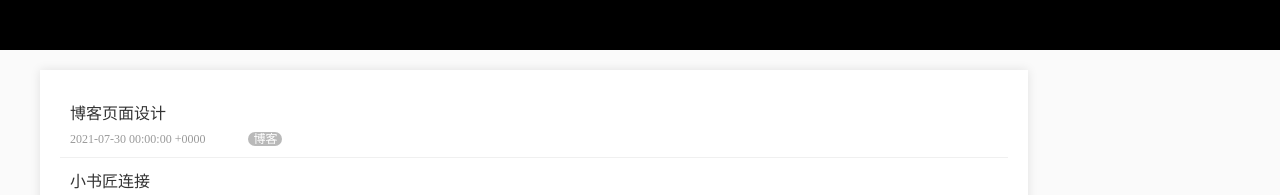
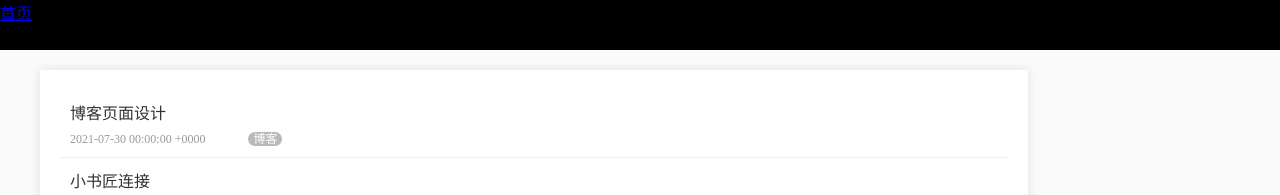
Before and after one commit to liujinzhu333/blog, a Jekyll site: the page built from index.markdown, in a window 1280 px wide. Shown: the top 195 px of the page. Built offline with Jekyll 4.4.1, drawn with Linux system fonts in a browser that asks for light colours.

Commit message:
Add files via upload

```diff
--- /dev/null
+++ b/_includes/head.html
@@ -0,0 +1,12 @@
+<head>
+	<meta charset="utf-8">
+	<meta name="viewport" content="width=device-width,initial-scale=1,minimum-scale=1,maximum-scale=1,user-scalable=no" />
+	<title></title>
+</head>
+<style>
+body{
+	background-color: #fafafa;
+	margin: 0;
+	padding: 0;
+}
+</style>
--- /dev/null
+++ b/_includes/header.html
@@ -0,0 +1,11 @@
+<header class="page-header">
+	<a href="/blog/">首页</a>
+</header>
+<style>
+
+	.page-header{
+		width: 100%;
+		height: 50px;
+		background-color: #000000;
+	}
+</style>
--- a/_layouts/index.html
+++ b/_layouts/index.html
@@ -1,25 +1,12 @@
 <!DOCTYPE html>
 <html>
-	<head>
-		<meta charset="utf-8">
-		<meta name="viewport" content="width=device-width,initial-scale=1,minimum-scale=1,maximum-scale=1,user-scalable=no" />
-		<title></title>
-	</head>
+	{% include head.html %}
 	<style>
-	body{
-		background-color: #fafafa;
-		margin: 0;
-		padding: 0;
-	}
+
 	ul{
 		list-style: none;
 		padding: 0;
 		margin: 0;
-	}
-	.page-header{
-		width: 100%;
-		height: 50px;
-		background-color: #000000;
 	}
 	.page{
 		margin:20px auto;
@@ -69,13 +56,10 @@
 		border-radius: 9px;
 		background-color: #b9b9b9;
 		color: #FFFFFF;
-
 	}
 	</style>
 	<body>
-		<div class="page-header">
-
-		</div>
+		{% include header.html %}
 		<div class="page">
 			<div class="page-body">
 				<ul class="item-list">
--- a/_layouts/page.html
+++ b/_layouts/page.html
@@ -31,9 +31,7 @@
 	}
 	</style>
 	<body>
-		<div class="page-header">
-			<a href="/blog/">首页</a>
-		</div>
+
 		<div class="page">
 			<h2>{{page.title}}</h2>
 			<div>
```
